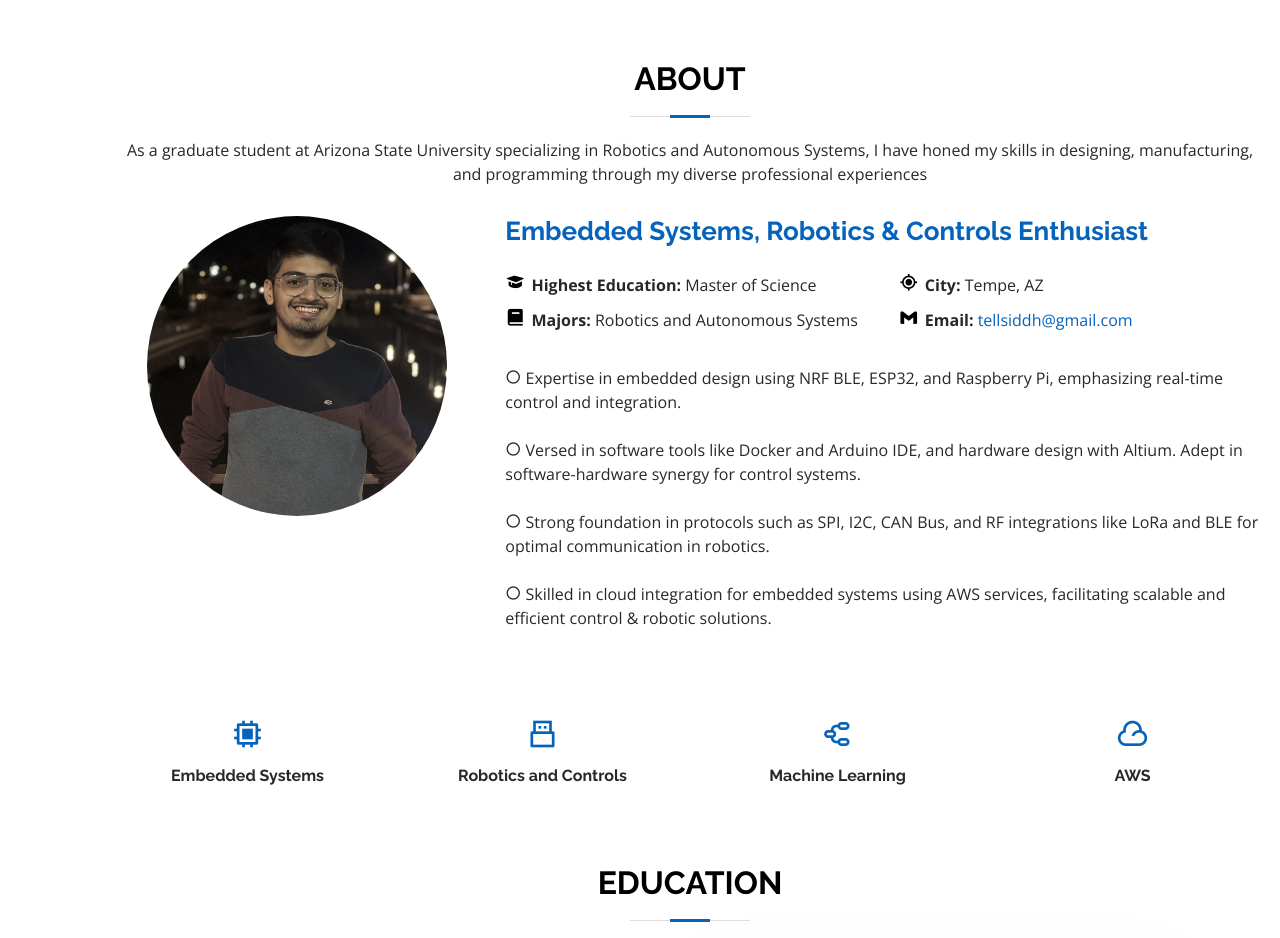
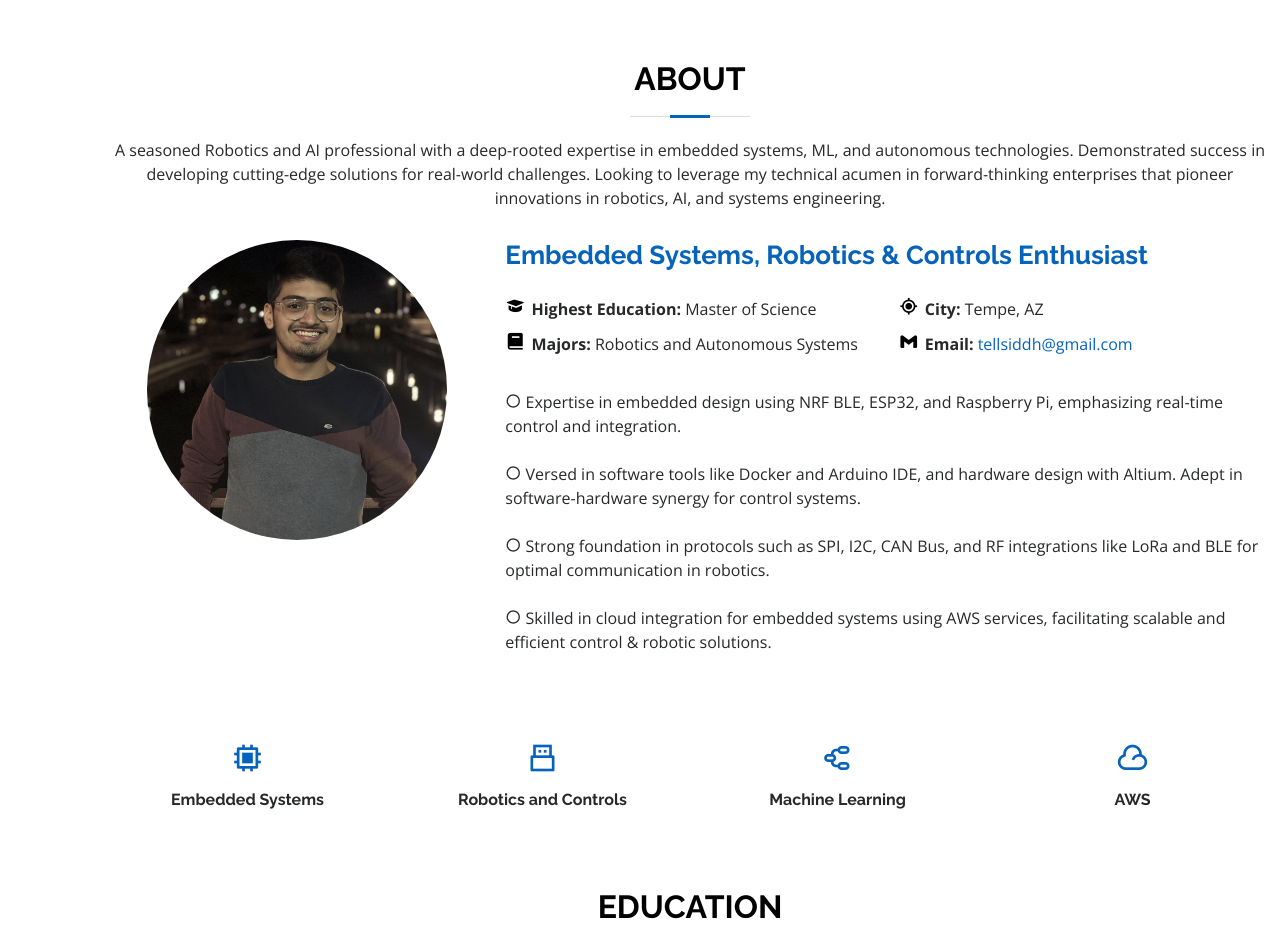
Before and after one commit to tellsiddh/tellsiddh.github.io, a plain HTML site: page index.html in a window 1280 px wide. Shown: the part 800-1738 px from the top of the page. Drawn offline with nearby package versions, Linux system fonts and the light colour scheme.

Commit message:
about section

```diff
--- a/index.html
+++ b/index.html
@@ -92,8 +92,7 @@
       <div class="container">
         <div class="section-title">
           <h2>About</h2>
-          <p>As a graduate student at Arizona State University specializing in Robotics and Autonomous Systems, I have
-            honed my skills in designing, manufacturing, and programming through my diverse professional experiences
+          <p>A seasoned Robotics and AI professional with a deep-rooted expertise in embedded systems, ML, and autonomous technologies. Demonstrated success in developing cutting-edge solutions for real-world challenges. Looking to leverage my technical acumen in forward-thinking enterprises that pioneer innovations in robotics, AI, and systems engineering.
 
           </p>
         </div>
```
